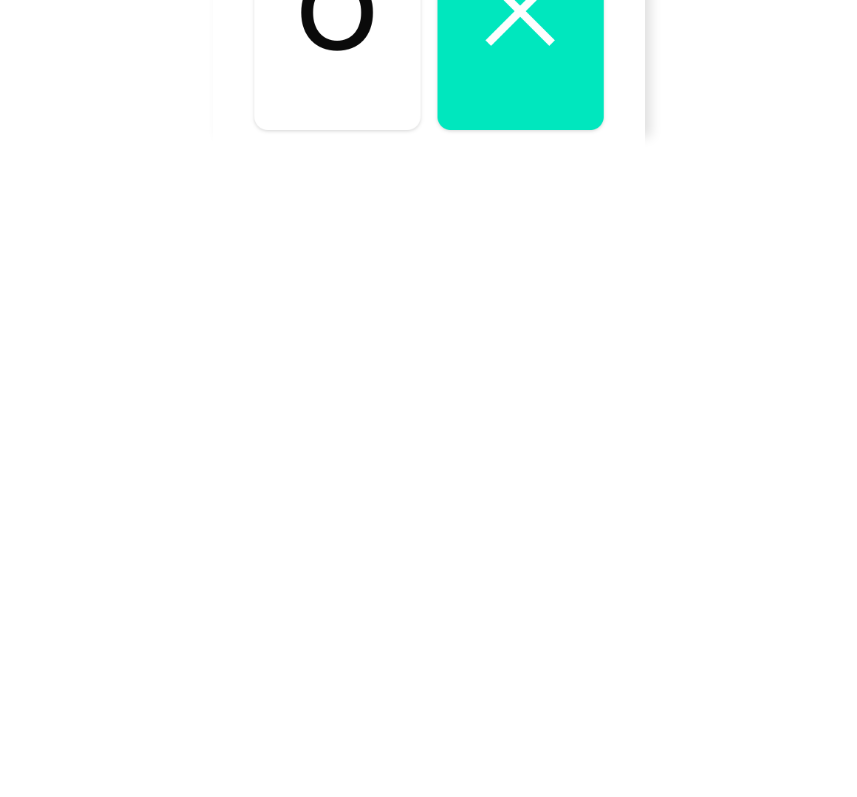
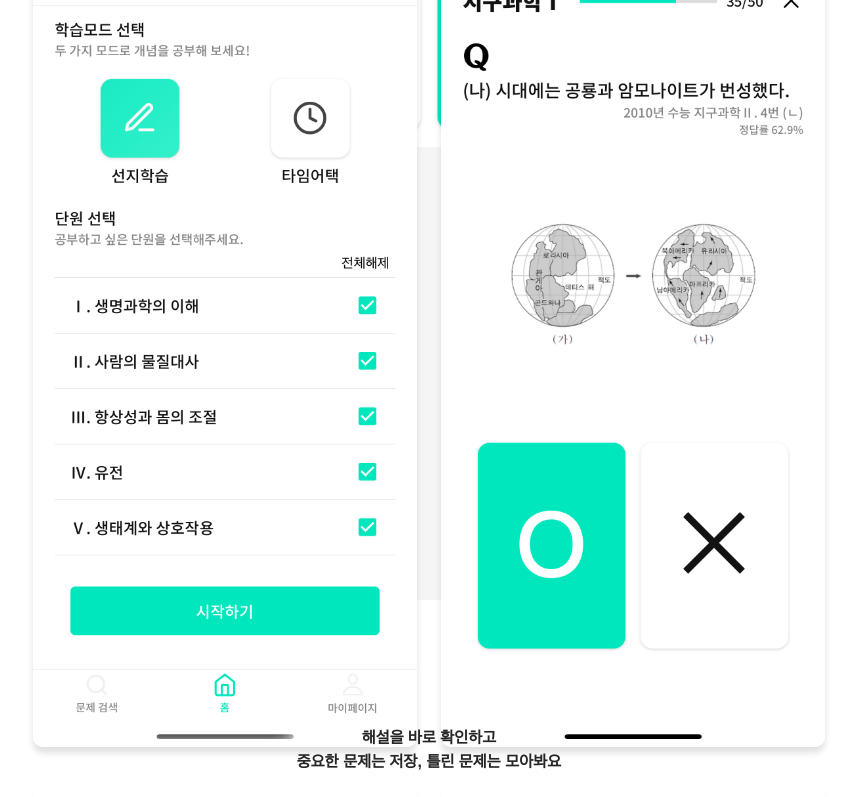
Before and after one commit to almo-edu/ox-landing, a React (Create React App) app: page / in a window 1280 px wide. Shown: the part 814-1611 px from the top of the page, without its empty margins (211-1068 px from the left). Before the commit the page ends 961 px from the top, so only its background shows below. Built offline with nearby package versions, Linux system fonts and the light colour scheme; no server answers.

Commit message:
advantage

```diff
--- /dev/null
+++ b/src/home/Advantages.tsx
@@ -0,0 +1,76 @@
+import { Box, Text } from "materials"
+import styled from "styled-components"
+import adv1 from "assets/adv1.png"
+import adv2 from "assets/adv2.png"
+
+
+const Wrapper = styled.section`
+    background-color: #F5F5F5;
+    height: 90vh;
+    display: flex;
+    flex-direction: column;
+
+    img {
+        width: 30vw;
+        border-radius: 10px;
+        box-shadow: rgba(0, 0, 0, 0.12) 0px 6px 6px;
+    }
+`
+
+export function Advantages(){
+    return (
+        <Wrapper>
+            <Box
+                flex={1}
+                alignItems="center"
+                justifyContent="center"
+            >
+                <Box flexDirection="column" flex={1} >
+                    <Text
+                        bold
+                        align="center"
+                        size={16}
+                        content="기출 문제를 O/X로 간단하게 학습해요"
+                        marginBottom={20}
+                    />
+                    <Box justifyContent="center">
+                        <img src={adv1} />
+                        <span style={{padding: 12}} />
+                        <img src={adv2} />
+                    </Box>
+                </Box>
+            </Box>
+
+            {/* 해설, 틀린 문제 */}
+            <Box
+                flex={1}
+                alignItems="center"
+                justifyContent="center"
+                marginTop={-18}
+            >
+                <Box flexDirection="column" >
+                    <Text
+                        bold
+                        align="center"
+                        size={16}
+                        content="해설을 바로 확인하고"
+                    />
+                    <Text
+                        bold
+                        align="center"
+                        size={16}
+                        content="중요한 문제는 저장, 틀린 문제는 모아봐요"
+                        marginTop={8}
+                        marginBottom={20}
+                    />
+                    <Box justifyContent="center">
+                        <img src={adv1} />
+                        <span style={{padding: 12}} />
+                        <img src={adv2} />
+                    </Box>
+                </Box>
+            </Box>
+
+        </Wrapper>
+    )
+}
--- a/src/home/index.tsx
+++ b/src/home/index.tsx
@@ -1,6 +1,7 @@
 import { Button } from "antd"
 import { useNavigate } from "react-router-dom"
 import styled from "styled-components"
+import { Advantages } from "./Advantages"
 import { Feature } from "./Feature"
 
 const Wrapper = styled.div`
@@ -10,7 +11,7 @@ export function Home(){
     return (
         <Wrapper>
             <Feature />
-
+            <Advantages />
         </Wrapper>
     )
 }
```
Also changed, not shown: src/assets/adv1.png (added), src/assets/adv2.png (added).
